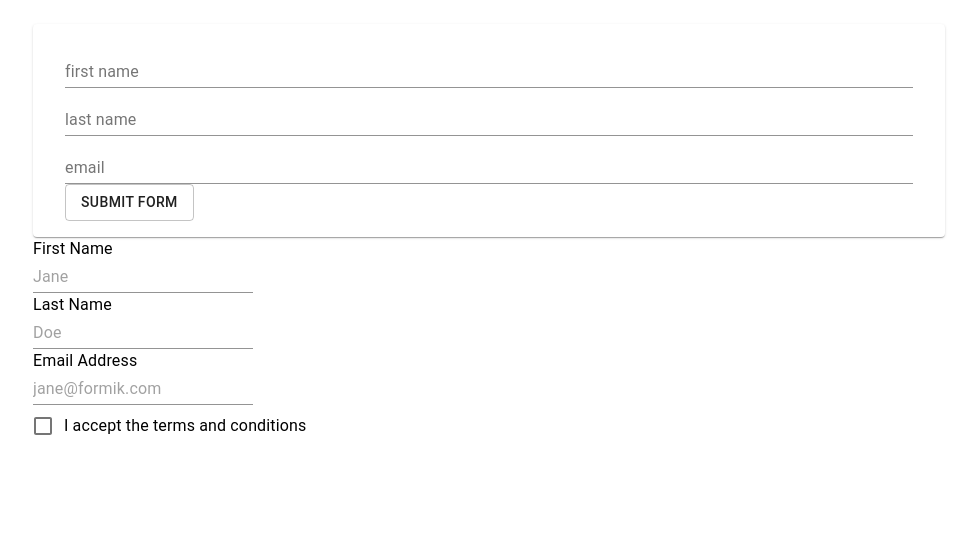
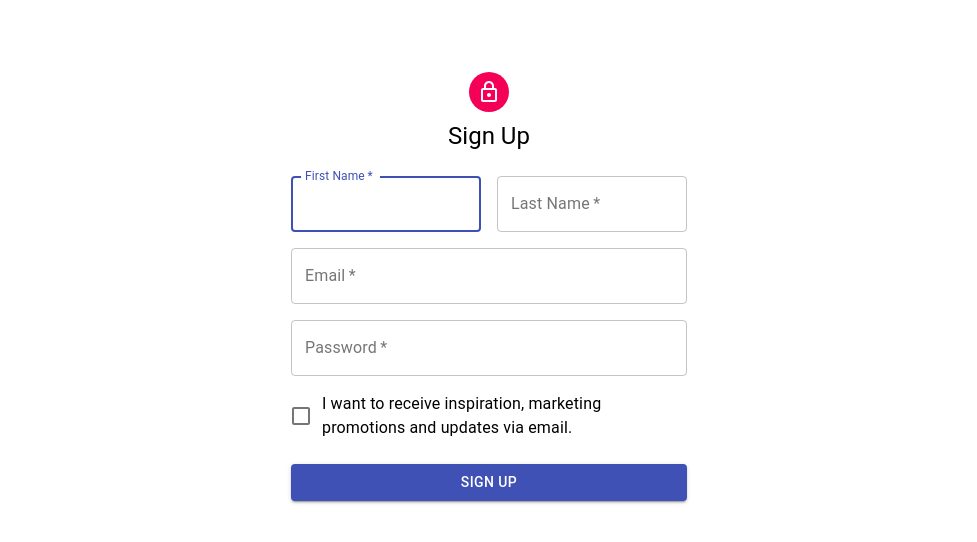
Before and after one commit to viktor1910/formik-pratice, a React (Create React App) app: page / in a window 1280 px wide. Shown: the top 542 px of the page, without its empty margins (151-1128 px from the left). Built offline with nearby package versions, Linux system fonts and the light colour scheme.

Commit message:
material-ui formik signup form

```diff
--- a/package.json
+++ b/package.json
@@ -4,6 +4,7 @@
   "private": true,
   "dependencies": {
     "@material-ui/core": "^4.11.4",
+    "@material-ui/icons": "^4.11.2",
     "@testing-library/jest-dom": "^5.11.4",
     "@testing-library/react": "^11.1.0",
     "@testing-library/user-event": "^12.1.10",
--- a/src/App.tsx
+++ b/src/App.tsx
@@ -1,13 +1,12 @@
 import React from 'react';
-import FomikPractive from './page/FomikPractive';
-import FormikUseField from './page/FormikUseField';
+// import FomikPractive from './page/FomikPractive';
+// import FormikUseField from './page/FormikUseField';
+import FormikWithMaterialUI from './page/FormikWithMaterialUI'
 
 function App() {
   return (
     <div className="App">
-      {/* <CustomMiniFormikHook /> */}
-      <FomikPractive />
-      <FormikUseField />
+      <FormikWithMaterialUI />
     </div >
   );
 }
--- a/src/page/CustomMiniFormikHook.tsx
+++ b/src/page/CustomMiniFormikHook.tsx
@@ -1,7 +1,7 @@
-import React, { useState } from 'react';
+import React from 'react';
 import useCustomFormik from '../hook/useCustomFormik';
 import { makeStyles } from '@material-ui/core/styles';
-import { Container, Paper, FormControlLabel, Checkbox, Typography, TextField } from '@material-ui/core';
+import { Container, Paper, Checkbox, Typography, TextField } from '@material-ui/core';
 
 const useStyles = makeStyles((theme) => ({
     container: {
--- a/src/page/FomikPractive.tsx
+++ b/src/page/FomikPractive.tsx
@@ -4,11 +4,11 @@ import { Container, Paper, TextField, Button, Typography } from '@material-ui/co
 import { useFormik } from 'formik';
 import * as Yup from 'yup';
 
-type ValidateForm = {
-    firstname: string,
-    lastname: string,
-    email: string
-}
+// type ValidateForm = {
+//     firstname: string,
+//     lastname: string,
+//     email: string
+// }
 
 const useStyles = makeStyles((theme) => ({
     container: {
@@ -19,28 +19,28 @@ const useStyles = makeStyles((theme) => ({
     }
 }))
 
-const validate = (values: ValidateForm): ValidateForm => {
-    const errors = {} as ValidateForm;
-    if (!values.firstname) {
-        errors.firstname = 'Required'
-    } else if (values.firstname.length > 15) {
-        errors.firstname = "Must be 15 charactors or less"
-    }
+// const validate = (values: ValidateForm): ValidateForm => {
+//     const errors = {} as ValidateForm;
+//     if (!values.firstname) {
+//         errors.firstname = 'Required'
+//     } else if (values.firstname.length > 15) {
+//         errors.firstname = "Must be 15 charactors or less"
+//     }
 
-    if (!values.lastname) {
-        errors.lastname = 'Required'
-    } else if (values.lastname.length > 15) {
-        errors.lastname = "Must be 15 charactors or less"
-    }
+//     if (!values.lastname) {
+//         errors.lastname = 'Required'
+//     } else if (values.lastname.length > 15) {
+//         errors.lastname = "Must be 15 charactors or less"
+//     }
 
-    if (!values.email) {
-        errors.email = 'Required'
-    } else if (!/^[A-Z0-9._%+-]+@[A-Z0-9.-]+\.[A-Z]{2,4}$/i.test(values.email)) {
-        errors.email = "Must be 15 charactors or less"
-    }
+//     if (!values.email) {
+//         errors.email = 'Required'
+//     } else if (!/^[A-Z0-9._%+-]+@[A-Z0-9.-]+\.[A-Z]{2,4}$/i.test(values.email)) {
+//         errors.email = "Must be 15 charactors or less"
+//     }
 
-    return errors;
-}
+//     return errors;
+// }
 
 
 const FomikPractive = () => {
--- a/src/page/FormikUseField.tsx
+++ b/src/page/FormikUseField.tsx
@@ -1,7 +1,7 @@
 import React from 'react';
 import { Formik, Form, useField } from 'formik';
 import * as Yup from 'yup';
-import { Typography, TextField, Checkbox, FormControlLabel, FormControl, InputLabel, Select, Container, Grid, MenuItem } from '@material-ui/core';
+import { Typography, TextField, Checkbox, FormControlLabel, Container } from '@material-ui/core';
 
 const MyTextInput = ({ label, ...props }: any) => {
     const [field, meta] = useField(props);
--- /dev/null
+++ b/src/page/FormikWithMaterialUI.tsx
@@ -0,0 +1,149 @@
+import React from 'react';
+import { makeStyles } from '@material-ui/core/styles';
+import { useFormik } from 'formik';
+import * as Yup from 'yup';
+import Container from '@material-ui/core/Container';
+import Avatar from '@material-ui/core/Avatar';
+import Typography from '@material-ui/core/Typography';
+import Grid from '@material-ui/core/Grid';
+import TextField from '@material-ui/core/TextField';
+import FormControlLabel from '@material-ui/core/FormControlLabel';
+import Checkbox from '@material-ui/core/Checkbox';
+import Button from '@material-ui/core/Button';
+import LockOutlinedIcon from '@material-ui/icons/LockOutlined';
+
+const useStyles = makeStyles((theme) => ({
+    root: {
+        marginTop: theme.spacing(8),
+        display: 'flex',
+        flexDirection: 'column',
+        alignItems: 'center',
+    },
+    avatar: {
+        margin: theme.spacing(1),
+        backgroundColor: theme.palette.secondary.main,
+    },
+    form: {
+        width: '100%',
+        margin: theme.spacing(3)
+    },
+    button: {
+        margin: theme.spacing(3, 0, 2)
+
+    },
+    errors: {
+        color: 'red'
+    }
+}))
+
+const FormikWithMaterialUI = () => {
+    const classes = useStyles();
+    const formik = useFormik({
+        initialValues: {
+            firstname: '',
+            lastname: '',
+            email: '',
+            password: '',
+            confirm: false,
+        },
+        onSubmit: values => {
+            console.log(values)
+        },
+        validationSchema: Yup.object({
+            firstname: Yup.string().required('Required'),
+            lastname: Yup.string().required('Required'),
+            email: Yup.string().email('Email not valid').required('Required'),
+            password: Yup.string().required('Required'),
+            confirm: Yup.boolean().oneOf([true], 'Must be confirm with this term'),
+        })
+    })
+    return (
+        <Container component="main" maxWidth="xs">
+            <div className={classes.root}>
+                <Avatar className={classes.avatar}>
+                    <LockOutlinedIcon />
+                </Avatar>
+                <Typography component='h1' variant="h5">Sign Up</Typography>
+                <form noValidate className={classes.form} onSubmit={formik.handleSubmit}>
+                    <Grid container spacing={2}>
+                        <Grid item xs={12} sm={6}>
+                            <TextField
+                                autoComplete="fname"
+                                name="firstname"
+                                variant="outlined"
+                                fullWidth
+                                label="First Name"
+                                id="firstname"
+                                autoFocus
+                                required
+                                onChange={formik.handleChange}
+                                onBlur={formik.handleBlur}
+                            />
+                            {formik.touched.firstname && formik.errors.firstname && <Typography className={classes.errors}>{formik.errors.firstname}</Typography>}
+                        </Grid>
+                        <Grid item xs={12} sm={6}>
+                            <TextField
+                                id="lastname"
+                                name="lastname"
+                                label="Last Name"
+                                fullWidth
+                                variant="outlined"
+                                autoComplete="lname"
+                                required
+                                onChange={formik.handleChange}
+                                onBlur={formik.handleBlur}
+                            />
+                            {formik.touched.lastname && formik.errors.lastname && <Typography className={classes.errors}>{formik.errors.lastname}</Typography>}
+                        </Grid>
+                        <Grid item xs={12}>
+                            <TextField
+                                id="email"
+                                name="email"
+                                label="Email"
+                                fullWidth
+                                variant="outlined"
+                                autoComplete="email"
+                                required
+                                onChange={formik.handleChange}
+                                onBlur={formik.handleBlur}
+                            />
+                            {formik.touched.email && formik.errors.email && <Typography className={classes.errors}>{formik.errors.email}</Typography>}
+                        </Grid>
+                        <Grid item xs={12}>
+                            <TextField
+                                id="password"
+                                name="password"
+                                label="Password"
+                                fullWidth
+                                variant="outlined"
+                                autoComplete="password"
+                                required
+                                onChange={formik.handleChange}
+                                onBlur={formik.handleBlur}
+                            />
+                            {formik.touched.password && formik.errors.password && <Typography className={classes.errors}>{formik.errors.password}</Typography>}
+                        </Grid>
+                        <Grid item xs={12}>
+                            <FormControlLabel
+                                control={<Checkbox color="primary" name="confirm" onChange={formik.handleChange} onBlur={formik.handleBlur}/>}
+                                label="I want to receive inspiration, marketing promotions and updates via email."
+                            />
+                            {formik.touched.confirm && formik.errors.confirm && <Typography className={classes.errors}>{formik.errors.confirm}</Typography>}
+                        </Grid>
+                    </Grid>
+                    <Button
+                        type="submit"
+                        fullWidth
+                        variant="contained"
+                        color="primary"
+                        className={classes.button}
+                    >
+                        Sign up
+                    </Button>
+                </form>
+            </div>
+        </Container>
+    )
+}
+
+export default FormikWithMaterialUI;
```
Also changed, not shown: 1 other file (tests, documents, lock files or other folders).
